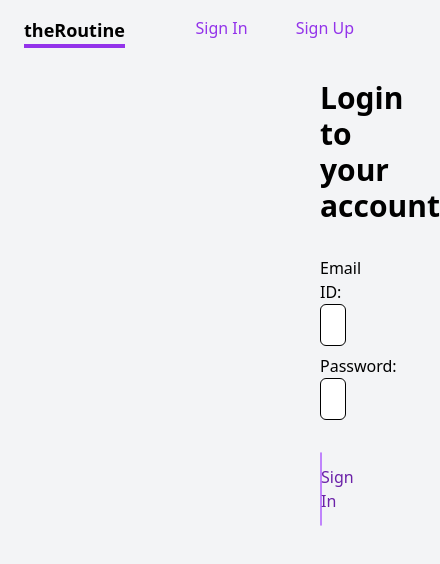
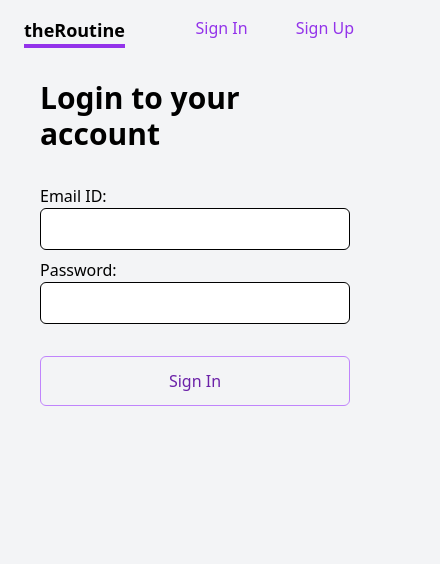
Before and after one commit to suprabathk/theRoutine, a React (Create React App) app in the folder frontend/: page /login in a window 390 px wide. Shown: the top 564 px of the page, 440 px wide, since content can reach past the window. Built offline with nearby package versions, Linux system fonts and the light colour scheme.

Commit message:
Fixed responsive UI in Forms

```diff
--- a/frontend/src/pages/Login.js
+++ b/frontend/src/pages/Login.js
@@ -17,7 +17,7 @@ const Login = () => {
     }
 
     return (
-        <div className="create mx-80 my-4">
+        <div className="create lg:mx-80 md:mx-40 sm:mx-20 mx-10 my-4">
             <h2 className="text-3xl font-semibold mb-4">Login to your account</h2>
             {error && <div className="my-2 w-full bg-purple-200 rounded-md px-2 py-1 text-purple-900 border border-purple-900 ">{error}</div>}
             <form onSubmit={handleSubmit} className="flex flex-col my-8">
--- a/frontend/src/pages/Signup.js
+++ b/frontend/src/pages/Signup.js
@@ -20,7 +20,7 @@ const Signup = () => {
     }
 
     return (
-        <div className="create mx-80 my-4">
+        <div className="create lg:mx-80 md:mx-40 sm:mx-20 mx-10 my-4">
             <h2 className="text-3xl font-semibold mb-4">Create new account</h2>
             {error && <div className="my-2 w-full bg-purple-200 rounded-md px-2 py-1 text-purple-900 border border-purple-900 ">{error}</div>}
             <form onSubmit={handleSubmit} className="flex flex-col my-8">
```
